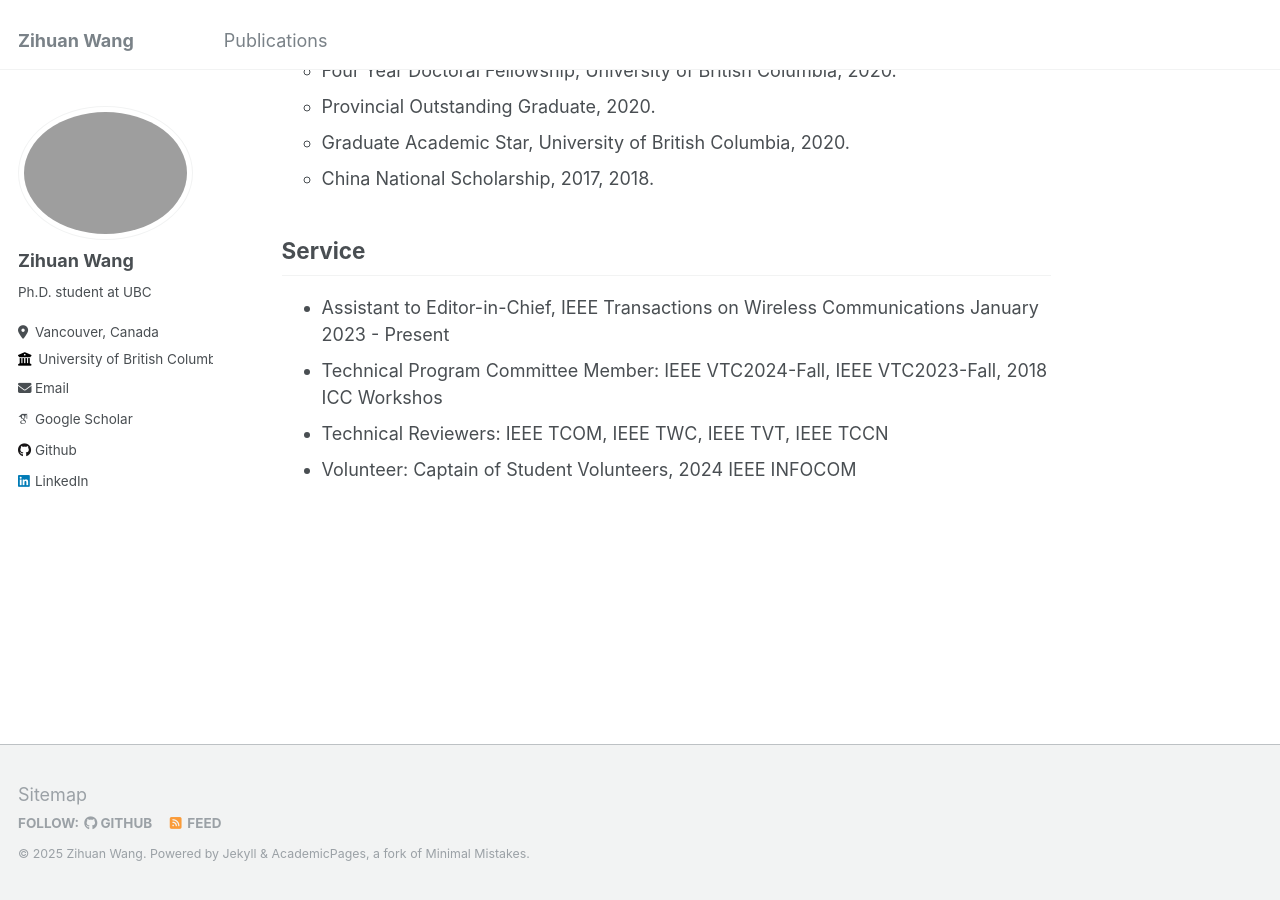
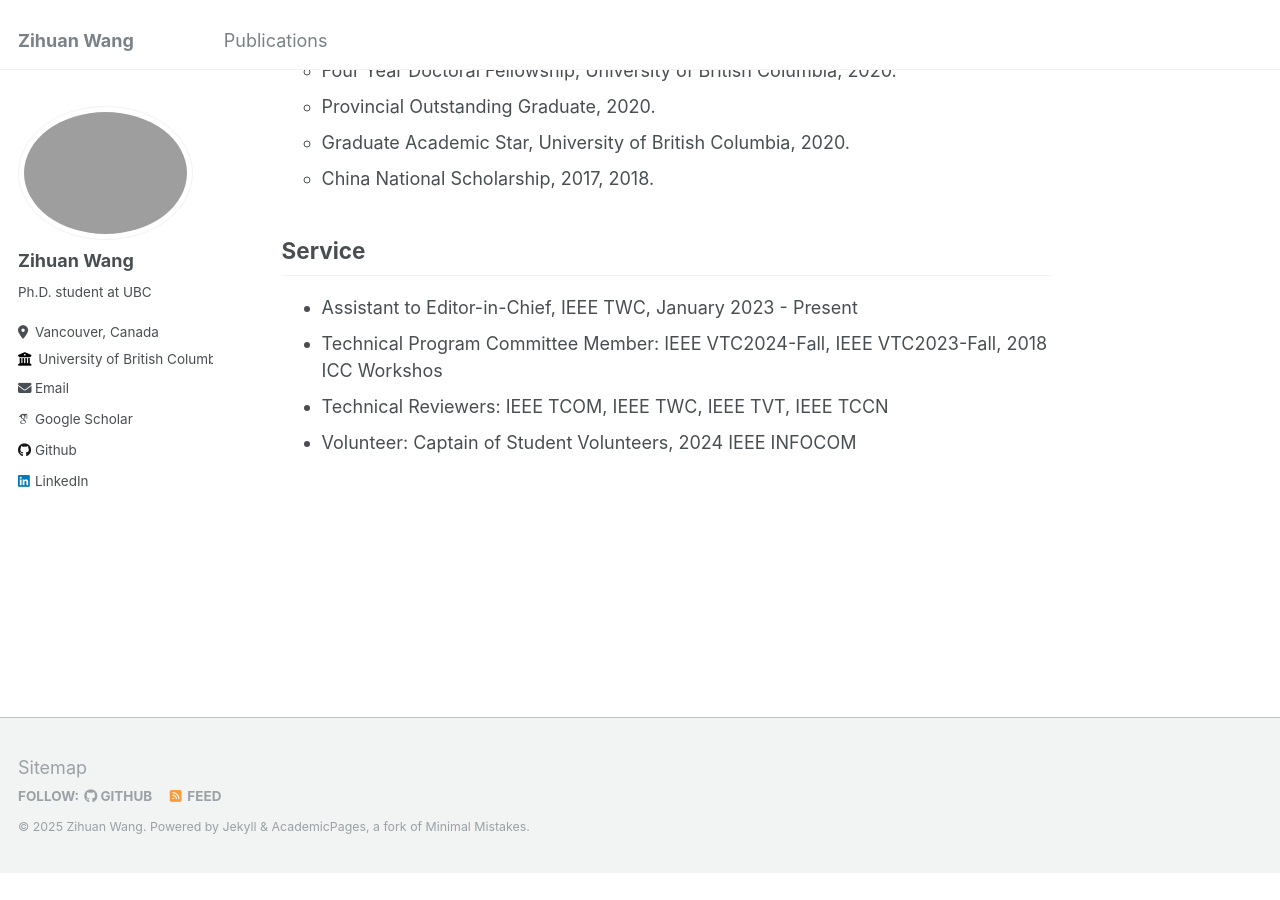
Before and after one commit to zihuanwang/zihuanwang.github.io, a Jekyll site: the page built from _pages/about.md, in a window 1280 px wide and 900 px high, scrolled down 890 px. Built offline with Jekyll 4.4.1, drawn with Linux system fonts in a browser that asks for light colours; some web fonts are replaced; after the commit the page ends 1763 px from its top, so only the background shows below that.

Commit message:
Update about.md

```diff
--- a/_pages/about.md
+++ b/_pages/about.md
@@ -35,7 +35,7 @@ Awards
 
 Service
 ---
-- Assistant to Editor-in-Chief, IEEE Transactions on Wireless Communications January 2023 - Present
+- Assistant to Editor-in-Chief, IEEE TWC, January 2023 - Present
 - Technical Program Committee Member: IEEE VTC2024-Fall, IEEE VTC2023-Fall, 2018 ICC Workshos
 - Technical Reviewers: IEEE TCOM, IEEE TWC, IEEE TVT, IEEE TCCN
 - Volunteer: Captain of Student Volunteers, 2024 IEEE INFOCOM
```
